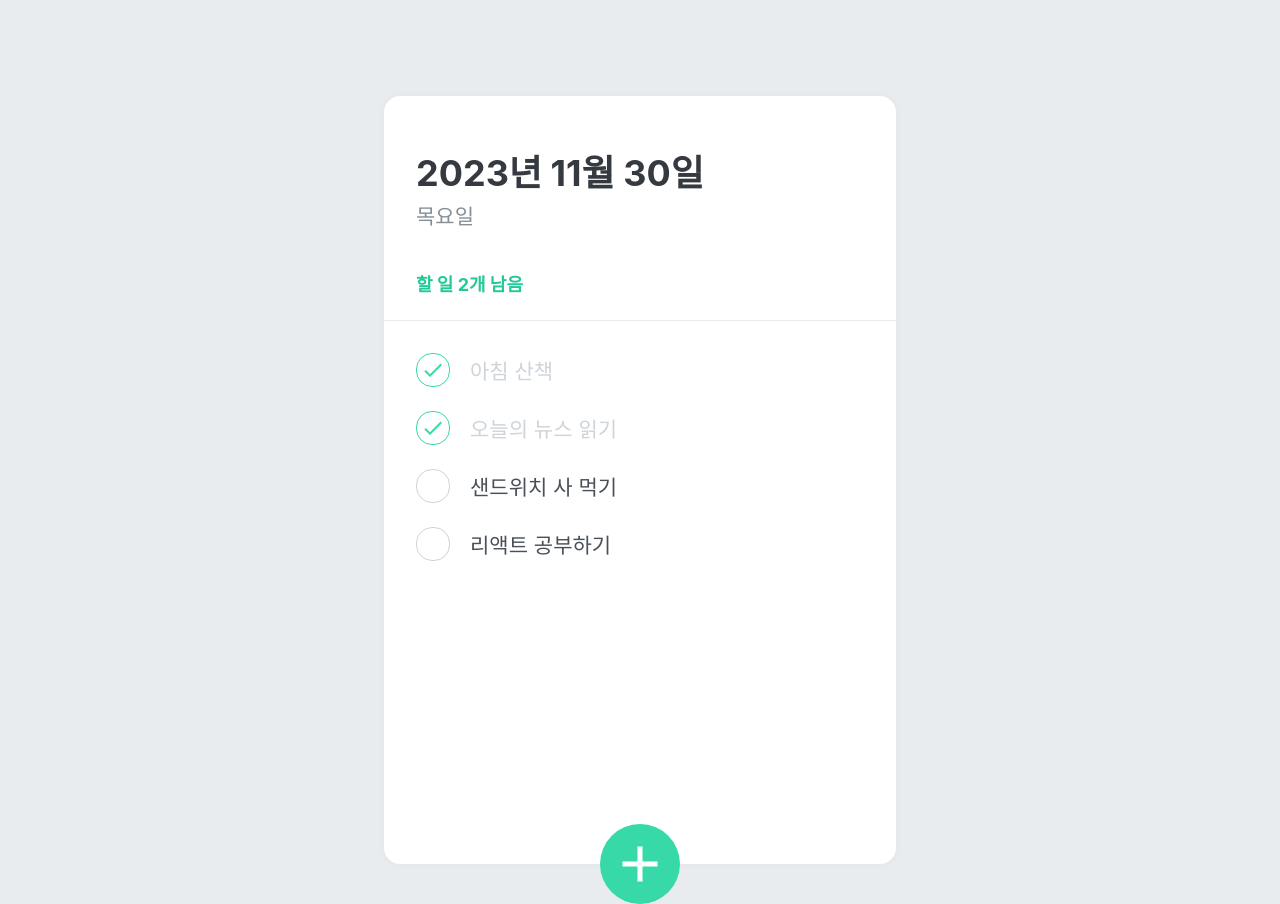
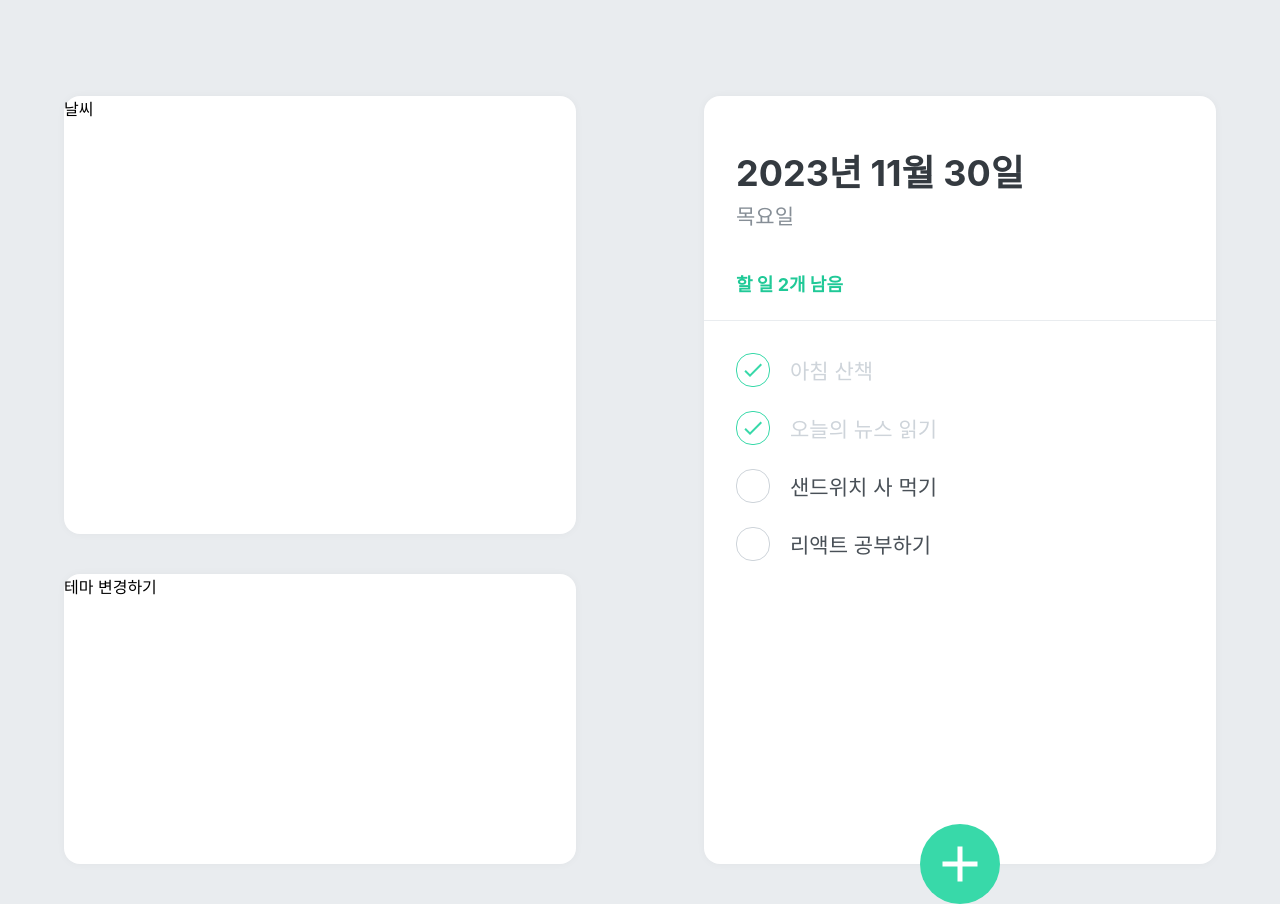
Before and after one commit to kyukong/react-to-do, a React (Create React App) app in the folder todo/: page / in a window 1280 px wide. Built offline with nearby package versions, Linux system fonts and the light colour scheme.

Commit message:
feat: Template 컴포넌트 위치 조정

```diff
--- a/todo/src/App.js
+++ b/todo/src/App.js
@@ -5,6 +5,10 @@ import TodoHead from "./components/todo/TodoHead";
 import TodoCreate from "./components/todo/TodoCreate";
 import {TodoProvider} from "./context/TodoContext";
 import {ThemeProvider} from "./context/ThemeContext";
+import ThemeTemplate from "./components/theme/ThemeTemplate";
+import GlobalTemplate from "./components/GlobalTemplate";
+import LeftTemplate from "./components/LeftTemplate";
+import WeatherTemplate from "./components/weather/WeatherTemplate";
 
 const GlobalStyle = createGlobalStyle`
   body {
@@ -15,14 +19,20 @@ const GlobalStyle = createGlobalStyle`
 function App() {
     return (
         <ThemeProvider>
+            <GlobalStyle/>
+            <GlobalTemplate>
+                <LeftTemplate>
+                    <WeatherTemplate>날씨</WeatherTemplate>
+                    <ThemeTemplate>테마 변경하기</ThemeTemplate>
+                </LeftTemplate>
                 <TodoProvider>
-                <GlobalStyle/>
                     <TodoTemplate>
                         <TodoHead/>
                         <TodoList/>
                         <TodoCreate/>
                     </TodoTemplate>
                 </TodoProvider>
+            </GlobalTemplate>
         </ThemeProvider>
     );
 }
--- /dev/null
+++ b/todo/src/components/GlobalTemplate.js
@@ -0,0 +1,12 @@
+import styled from "styled-components";
+
+const GlobalTemplateBlock = styled.div`
+  display: flex;
+  flex-direction: row;
+`;
+
+function GlobalTemplate({children}) {
+    return <GlobalTemplateBlock>{children}</GlobalTemplateBlock>;
+}
+
+export default GlobalTemplate;
--- /dev/null
+++ b/todo/src/components/LeftTemplate.js
@@ -0,0 +1,13 @@
+import styled from "styled-components";
+
+const LeftTemplateBlock = styled.div`
+  display: flex;
+  flex-direction: column;
+  margin: 0 auto;
+`;
+
+function LeftTemplate({children}) {
+    return <LeftTemplateBlock>{children}</LeftTemplateBlock>;
+}
+
+export default LeftTemplate;
--- /dev/null
+++ b/todo/src/components/theme/ThemeTemplate.js
@@ -0,0 +1,21 @@
+import styled from "styled-components";
+
+const ThemeTemplateBlock = styled.div`
+  width: 512px;
+  height: 290px;
+
+  position: relative;
+  background: white;
+  border-radius: 16px;
+  box-shadow: 0 0 8px rgba(0, 0, 0, 0.04);
+  margin: 0 auto;
+  margin-bottom: 32px;
+  display: flex;
+  flex-direction: column;
+`;
+
+function ThemeTemplate({children}) {
+    return <ThemeTemplateBlock>{children}</ThemeTemplateBlock>;
+}
+
+export default ThemeTemplate;
--- /dev/null
+++ b/todo/src/components/weather/WeatherTemplate.js
@@ -0,0 +1,22 @@
+import styled from "styled-components";
+
+const WeatherTemplateBlock = styled.div`
+  width: 512px;
+  height: 438px;
+
+  position: relative;
+  background: white;
+  border-radius: 16px;
+  box-shadow: 0 0 8px rgba(0, 0, 0, 0.04);
+  margin: 0 auto;
+  margin-top: 96px;
+  margin-bottom: 40px;
+  display: flex;
+  flex-direction: column;
+`;
+
+function WeatherTemplate({children}) {
+    return <WeatherTemplateBlock>{children}</WeatherTemplateBlock>;
+}
+
+export default WeatherTemplate;
```
Lines whose indentation alone changed are shown as unchanged.
